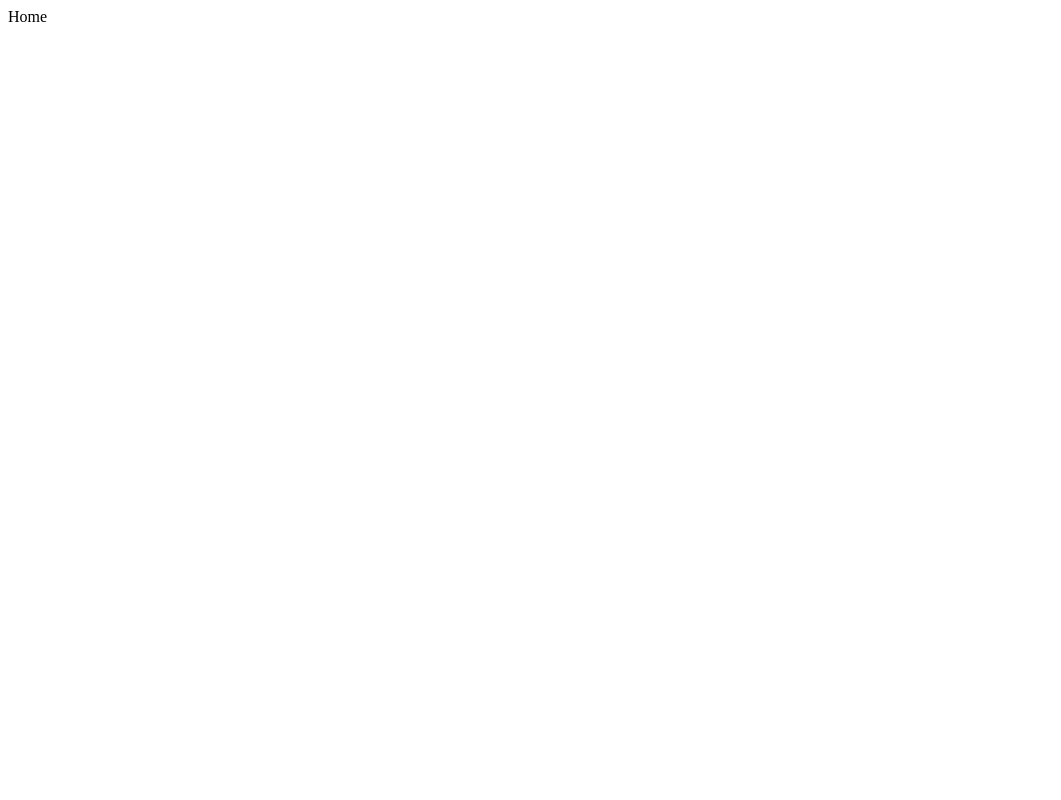
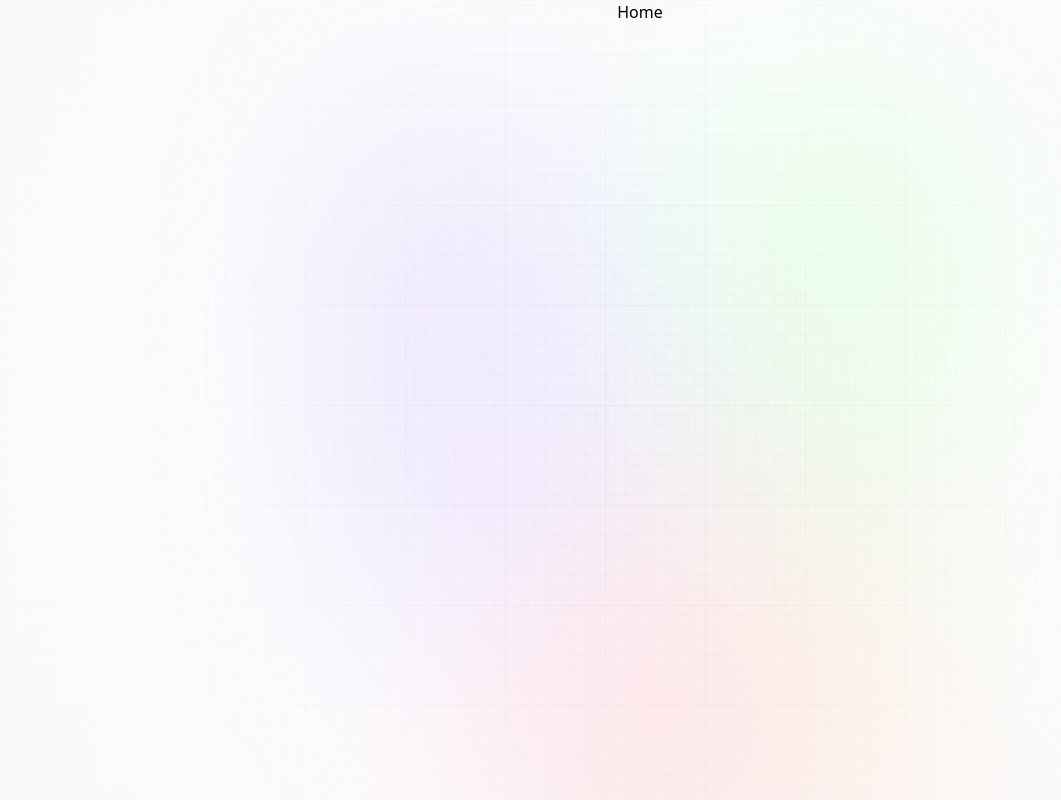
Before and after one commit to DavidPerelman/share_prompts, a Next.js app: page / in a window 1280 px wide. Shown: the whole page, without its empty margins (0-1061 px from the left). Built offline with nearby package versions, Linux system fonts and the light colour scheme.

Commit message:
app - setup layout.jsx

```diff
--- /dev/null
+++ b/app/layout.jsx
@@ -0,0 +1,23 @@
+import "@styles/globals.css";
+
+export const metadata = {
+  title: "Promptopia",
+  description: "Discover & Share AI Prompts",
+};
+
+const RootLayout = ({ children }) => {
+  return (
+    <>
+      <html lang="en">
+        <body>
+          <div className="main">
+            <div className="gradient" />
+          </div>
+          <main className="app">{children}</main>
+        </body>
+      </html>
+    </>
+  );
+};
+
+export default RootLayout;
--- a/jsconfig.json
+++ b/jsconfig.json
@@ -1,7 +1,7 @@
 {
   "compilerOptions": {
     "paths": {
-      "@/*": ["./*"]
+      "@*": ["./*"]
     }
   }
 }
--- a/package.json
+++ b/package.json
@@ -18,6 +18,10 @@
     "react-dom": "^18"
   },
   "devDependencies": {
+    "@eslint/js": "^9.7.0",
+    "eslint": "^9.7.0",
+    "eslint-plugin-react": "^7.35.0",
+    "globals": "^15.8.0",
     "postcss": "^8",
     "tailwindcss": "^3.4.1"
   }
```
Also changed, not shown: 1 other file (tests, documents, lock files or other folders).
